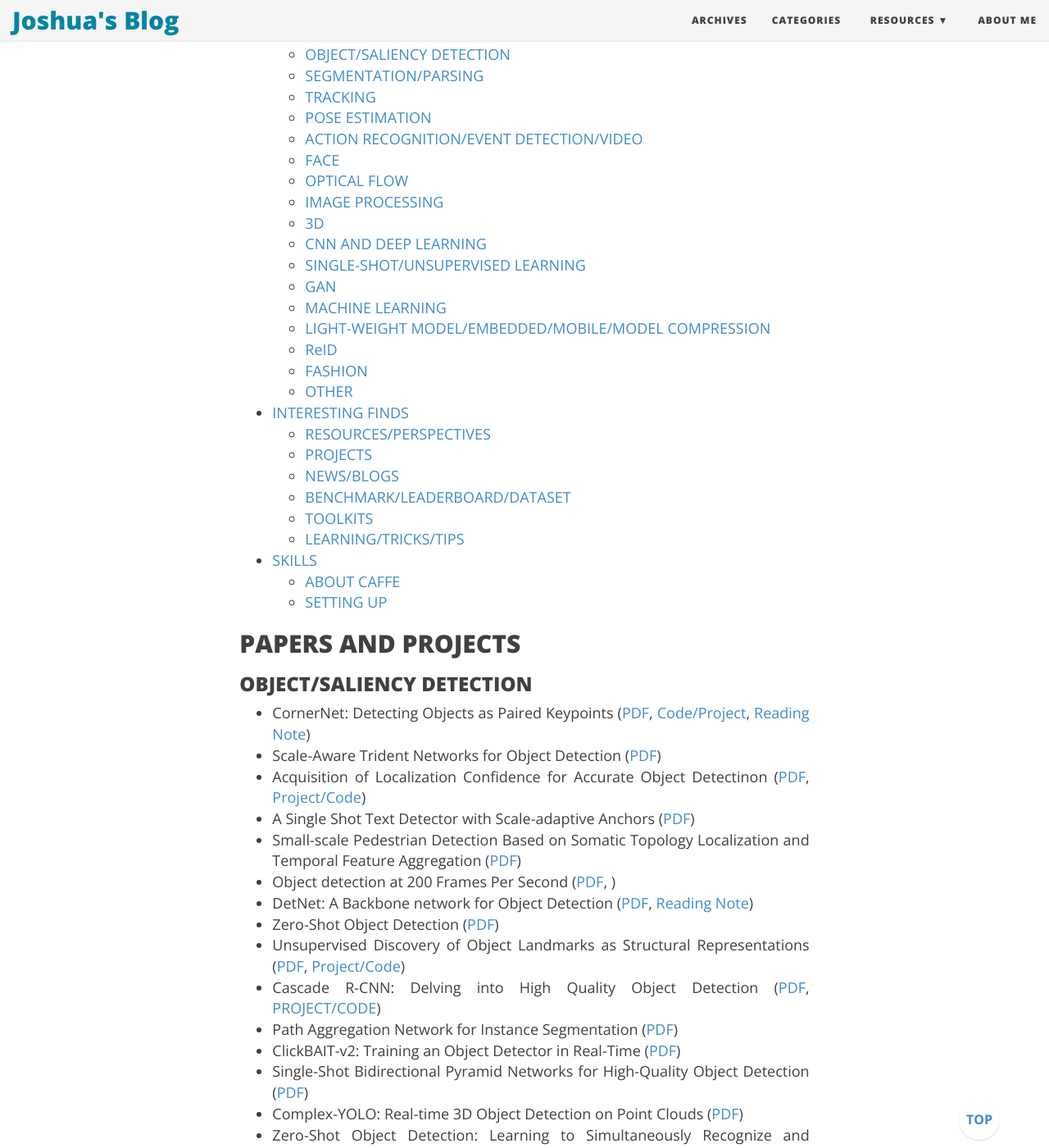
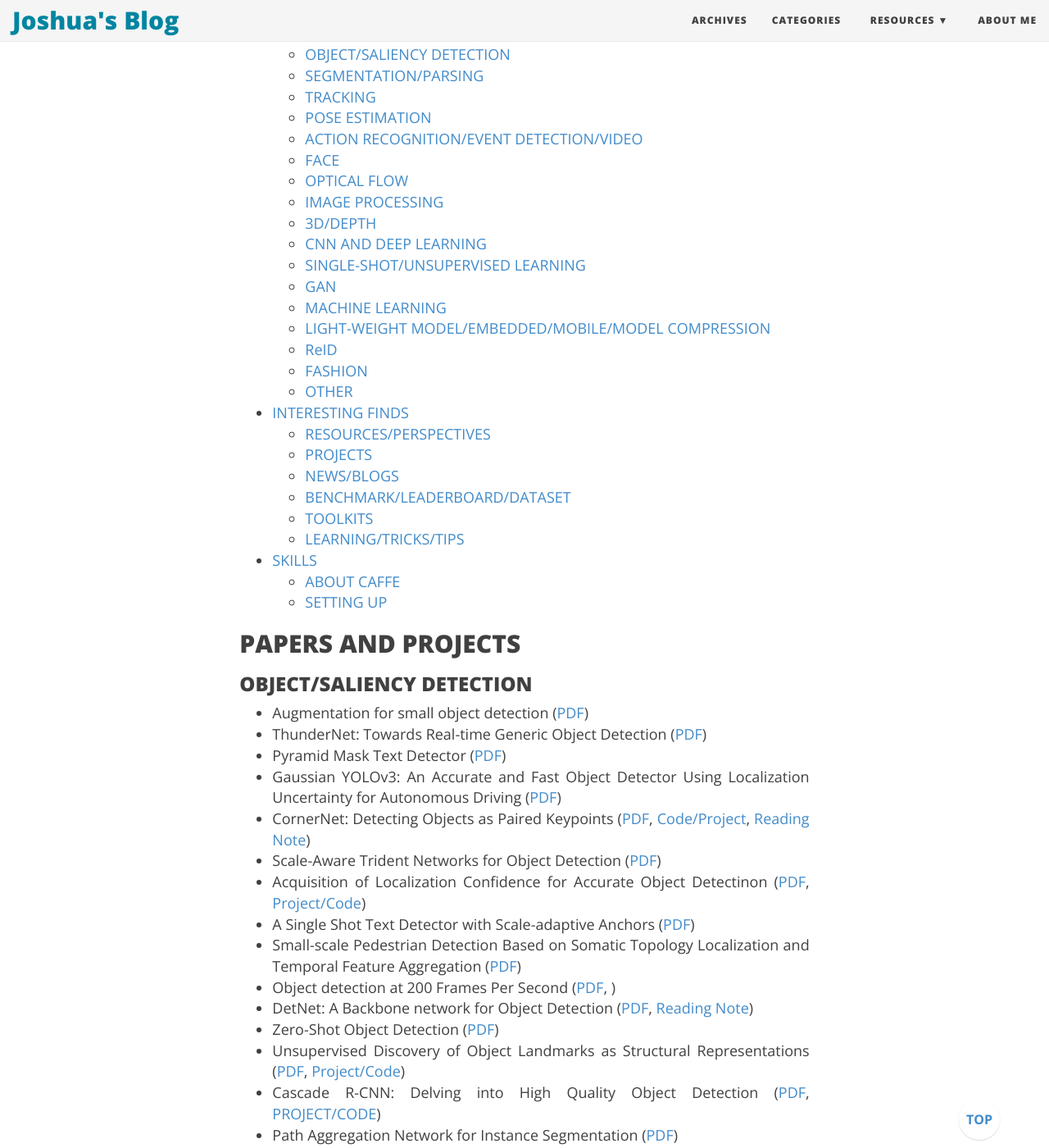
Before and after one commit to joshua19881228/joshua19881228.github.io, a Jekyll site: the page built from _posts/Computer_Vision/2016-08-25-my-jumble-of-computer-vision.md, in a window 1280 px wide and 1400 px high, scrolled down 546 px. Shown: the whole window at 82% size. Built offline with Jekyll 4.4.1, drawn with Linux system fonts in a browser that asks for light colours; nearby versions of some CDN libraries; formulas are drawn with MathJax 3; comment, search, counter and statistics services are not loaded; some of the changed text lies outside the part shown.

Commit message:
update post

```diff
--- a/_posts/Computer_Vision/2016-08-25-my-jumble-of-computer-vision.md
+++ b/_posts/Computer_Vision/2016-08-25-my-jumble-of-computer-vision.md
@@ -14,6 +14,10 @@ I am going to maintain this page to record a few things about computer vision th
 
 ### OBJECT/SALIENCY DETECTION
 
+* Augmentation for small object detection ([PDF](https://arxiv.org/abs/1902.07296))
+* ThunderNet: Towards Real-time Generic Object Detection ([PDF](https://arxiv.org/abs/1903.11752))
+* Pyramid Mask Text Detector ([PDF](https://arxiv.org/abs/1903.11800))
+* Gaussian YOLOv3: An Accurate and Fast Object Detector Using Localization Uncertainty for Autonomous Driving ([PDF](https://arxiv.org/abs/1904.04620))
 * CornerNet: Detecting Objects as Paired Keypoints ([PDF](https://arxiv.org/abs/1808.01244), [Code/Project](https://github.com/princeton-vl/CornerNet), [Reading Note](https://joshua19881228.github.io/2019-01-20-CornerNet/))
 * Scale-Aware Trident Networks for Object Detection ([PDF](https://arxiv.org/abs/1901.01892))
 * Acquisition of Localization Confidence for Accurate Object Detectinon ([PDF](https://arxiv.org/abs/1807.11590), [Project/Code](https://github.com/vacancy/PreciseRoIPooling))
@@ -103,6 +107,7 @@ I am going to maintain this page to record a few things about computer vision th
 
 ### SEGMENTATION/PARSING ###
 
+* Towards Real-Time Automatic Portrait Matting on Mobile Devices ([PDF](https://arxiv.org/abs/1904.03816v1), [Project/Code](https://github.com/hyperconnect/MMNet))
 * Panoptic Feature Pyramid Networks ([PDF](https://arxiv.org/abs/1901.02446))
 * Fast Neural Architecture Search of Compact Semantic Segmentation Models via Auxiliary Cells ([PDF](https://arxiv.org/abs/1810.10804))
 * Deep Learning for Semantic Segmentation on Minimal Hardware ([PDF](https://arxiv.org/abs/1807.05597))
@@ -382,9 +387,11 @@ I am going to maintain this page to record a few things about computer vision th
 * Neural Color Transfer between Images ([PDF](https://arxiv.org/abs/1710.00756))
 * Deeper, Broader and Artier Domain Generalization ([PDF](https://arxiv.org/abs/1710.03077))
 
-### 3D ###
+### 3D/DEPTH ###
 
 * Pix3D: Dataset and Methods for Single-Image 3D Shape Modeling ([PDF](https://arxiv.org/abs/1804.04610), [Project/Code](https://github.com/xingyuansun/pix3d))
+* Depth from Videos in the Wild: Unsupervised Monocular Depth Learning from Unknown Cameras ([PDF](https://arxiv.org/abs/1904.04998))
+
 
 ### CNN AND DEEP LEARNING ###
 
@@ -623,11 +630,12 @@ I am going to maintain this page to record a few things about computer vision th
 
 ### LIGHT-WEIGHT MODEL/EMBEDDED/MOBILE/MODEL COMPRESSION ###
 
+* MetaPruning: Meta Learning for Automatic Neural Network Channel Pruning ([PDF](https://arxiv.org/abs/1903.10258))
 * EFFICIENT METHODS AND HARDWARE FOR DEEP LEARNING ([PDF](https://stacks.stanford.edu/file/druid:qf934gh3708/EFFICIENT%20METHODS%20AND%20HARDWARE%20FOR%20DEEP%20LEARNING-augmented.pdf))
 * ProxylessNAS: Direct Neural Architecture Search on Target Task and Hardware ([PDF](https://arxiv.org/abs/1812.00332), [Project/Code](https://github.com/MIT-HAN-LAB/ProxylessNAS))
 * FD-MobileNet: Improved MobileNet with a Fast Downsampling Strategy ([PDF](https://arxiv.org/abs/1802.03750))
 * Quantization Mimic: Towards Very Tiny CNN for Object Detection ([PDF](https://arxiv.org/abs/1805.02152))
-* Pelee: A Real-Time Object Detection System on Mobile Devices ([PDF](https://arxiv.org/abs/1804.06882), [Project/Code](https://github.com/Robert-JunWang/Pelee), [Reading Note](https://joshua19881228.github.io/2018-04-22-Pelee/))
+* Pelee: A Real-Time Object Detection System on Mobile Devices ([PDF](https://arxiv.org/abs/1804.06882), [Project/Code](https://github.com/Robert-JunWang/Pelee), [TensorRT Implemented](https://github.com/ginn24/Pelee-TensorRT), [Reading Note](https://joshua19881228.github.io/2018-04-22-Pelee/))
 * MobileNetV2: Inverted Residuals and Linear Bottlenecks ([PDF](https://arxiv.org/abs/1801.04381), [Reading Note](https://joshua19881228.github.io/2018-03-07-MobileNetsV2/))
 * SBNet: Sparse Blocks Network for Fast Inference ([PDF](https://arxiv.org/abs/1801.02108), [Project/Code](https://github.com/uber/sbnet))
 * IGCV2: Interleaved Structured Sparse Convolutional Neural Networks ([PDF](https://arxiv.org/abs/1804.06202))
@@ -770,6 +778,7 @@ I am going to maintain this page to record a few things about computer vision th
 
 ### PROJECTS ###
 
+* [TensorStream](https://tensorstream.argus-ai.com/) is a C++ library for real-time video stream (e.g. RTMP) decoding to CUDA memory
 * [Data Augmentation for Computer Vision with PyTorch](https://github.com/fabioperez/pytorch-examples/blob/master/notebooks/PyTorch_Data_Augmentation_Image_Classification.ipynb)
 * [Neural Network Distiller](https://github.com/NervanaSystems/distiller)
     Distiller is an open-source Python package for neural network compression research.
```
